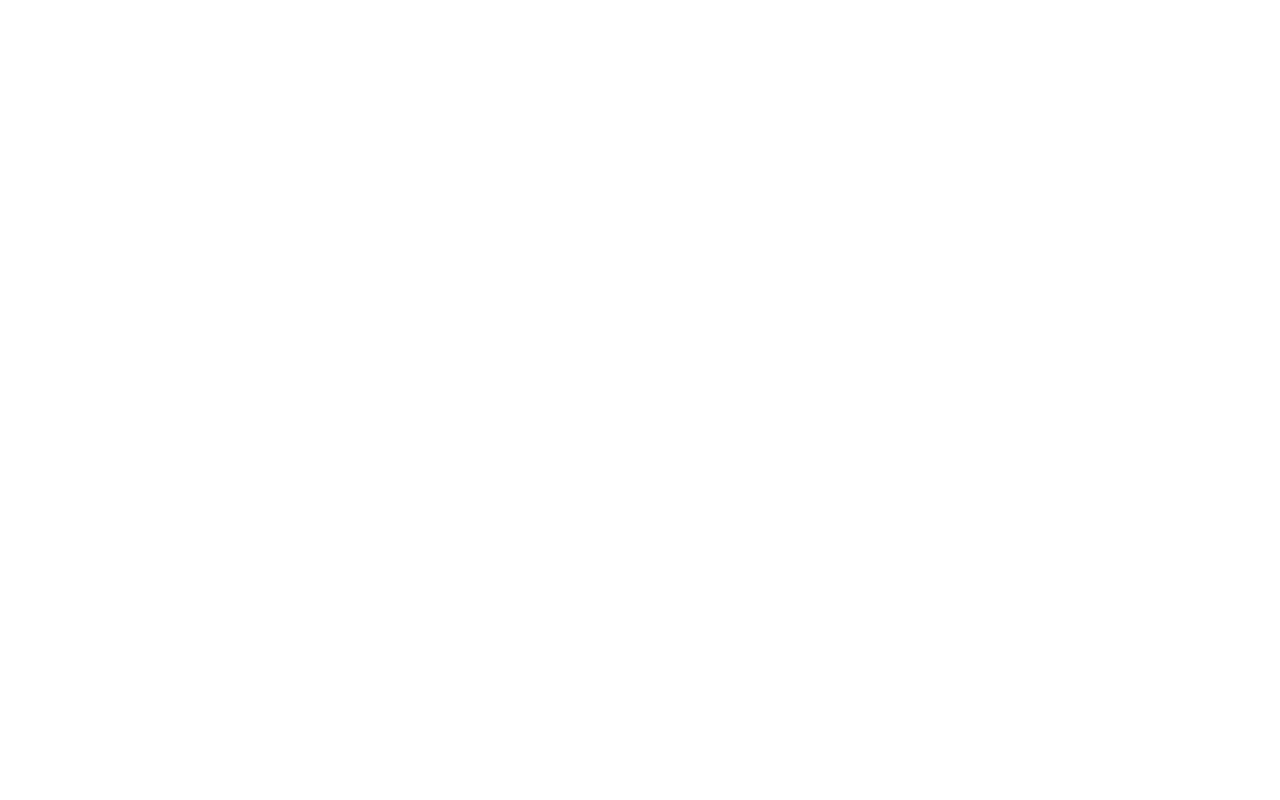
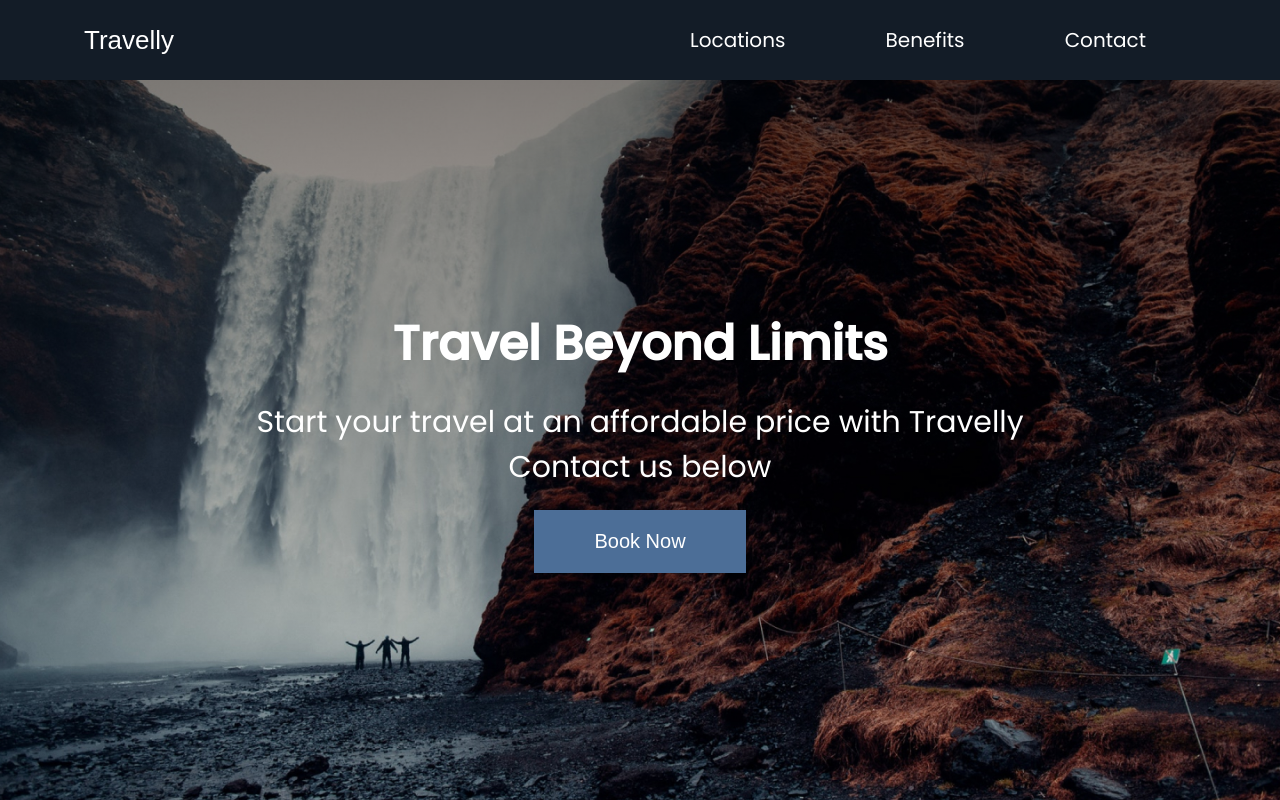
Before and after one commit to GregRRR/TravelSite, a plain HTML site: page index.html in a window 1280 px wide. Drawn offline with Linux system fonts and the light colour scheme; a web font is replaced by a local one.

Commit message:
Nav and Header

```diff
--- a/index.html
+++ b/index.html
@@ -11,8 +11,33 @@
     <meta name="robots" content="index,follow" />
     <link rel="stylesheet" href="style.css" />
     <link rel="icon" href="./icons/airplane.svg" />
+    <link rel="preconnect" href="https://fonts.googleapis.com" />
+    <link rel="preconnect" href="https://fonts.gstatic.com" crossorigin />
+    <link
+      href="https://fonts.googleapis.com/css2?family=Pattaya&family=Poppins:wght@400;500&display=swap"
+      rel="stylesheet"
+    />
 
     <title>Travelly | Travelling Agency</title>
   </head>
-  <body></body>
+  <body>
+    <header class="main-head">
+      <nav>
+        <h1 id="logo">Travelly</h1>
+        <ul>
+          <li><a href="#locations">Locations</a></li>
+          <li><a href="#benefits">Benefits</a></li>
+          <li><a href="#contact">Contact</a></li>
+        </ul>
+      </nav>
+    </header>
+    <section class="hero">
+      <h2>Travel Beyond Limits</h2>
+      <h3>
+        Start your travel at an affordable price with Travelly <br />
+        Contact us below
+      </h3>
+      <button>Book Now</button>
+    </section>
+  </body>
 </html>
--- a/style.css
+++ b/style.css
@@ -9,3 +9,96 @@
 html {
   font-size: 62.5%;
 }
+
+body {
+  font-family: "Poppins", sans-serif;
+}
+
+h1 {
+  font-size: 2.6rem;
+}
+
+li,
+button,
+label,
+input,
+p {
+  font-size: 2rem;
+}
+
+h2 {
+  font-size: 4.8rem;
+}
+
+h3 {
+  font-size: 3rem;
+  font-weight: 400;
+}
+
+h4,
+h5 {
+  font-size: 2.8rem;
+}
+
+a {
+  color: white;
+  text-decoration: none;
+}
+
+button {
+  padding: 2rem 6rem;
+  background: #4c6e97;
+  border-style: none;
+  color: white;
+  cursor: pointer;
+}
+
+/*  Nav & Hero section */
+
+.main-head {
+  background: #131c27;
+  color: white;
+}
+
+nav {
+  display: flex;
+  width: 90%;
+  margin: auto;
+  padding: 2rem;
+  min-height: 10vh;
+  align-items: center;
+  flex-wrap: wrap;
+}
+
+nav ul {
+  display: flex;
+  flex: 1 1 40rem;
+  justify-content: space-around;
+  align-items: center;
+  list-style: none;
+}
+
+#logo {
+  flex: 1 1 40rem;
+  font-family: "Pattaya", sans-serif;
+  font-weight: 400;
+}
+
+.hero {
+  background: linear-gradient(rgba(0, 0, 0, 0.5), transparent),
+    url(/img/landing-page.jpg);
+  min-height: 90vh;
+  background-repeat: no-repeat;
+  background-size: cover;
+  background-position: center;
+  color: white;
+  display: flex;
+  flex-direction: column;
+  justify-content: center;
+  align-items: center;
+  text-align: center;
+}
+
+.hero h3 {
+  padding: 2rem;
+}
```
